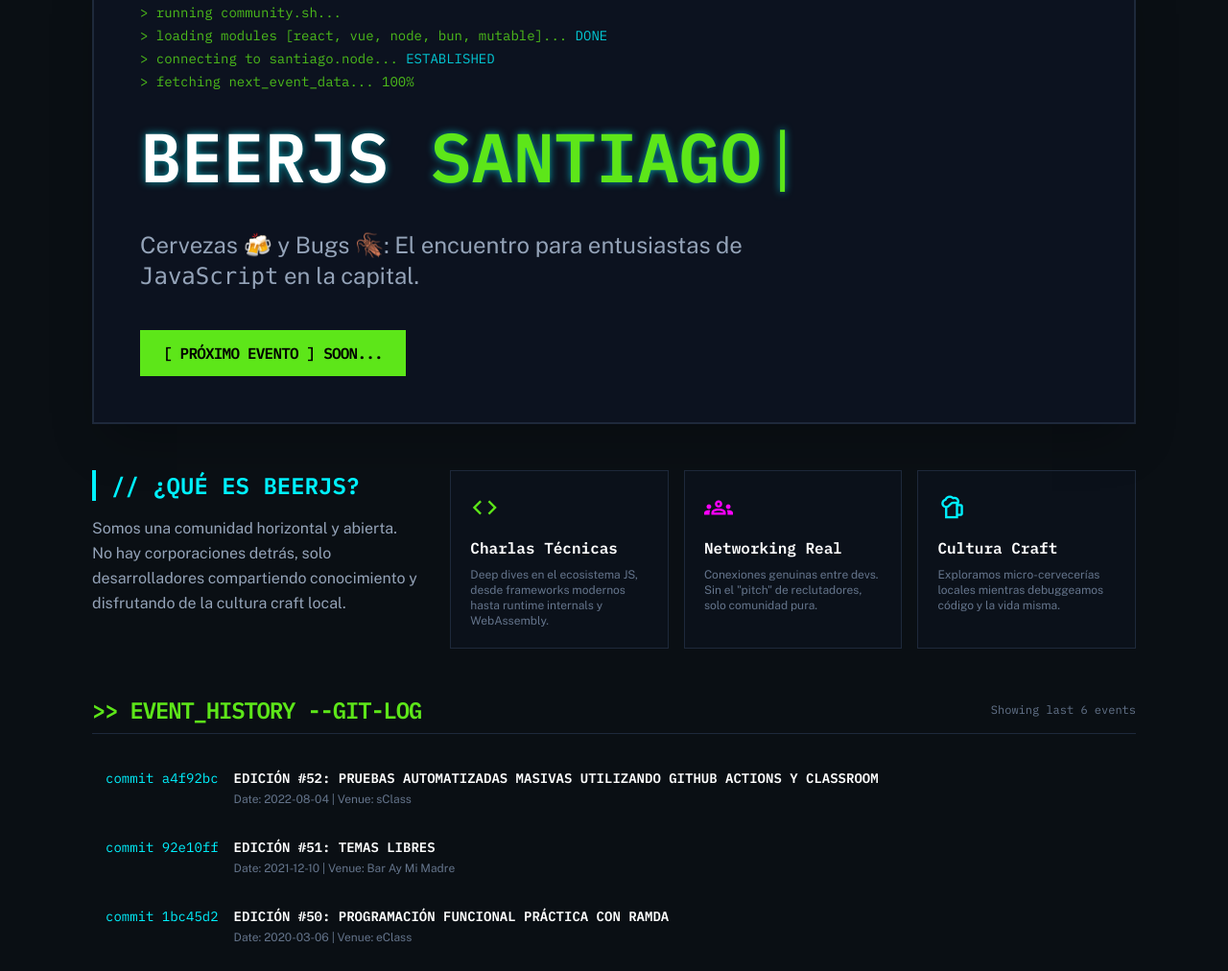
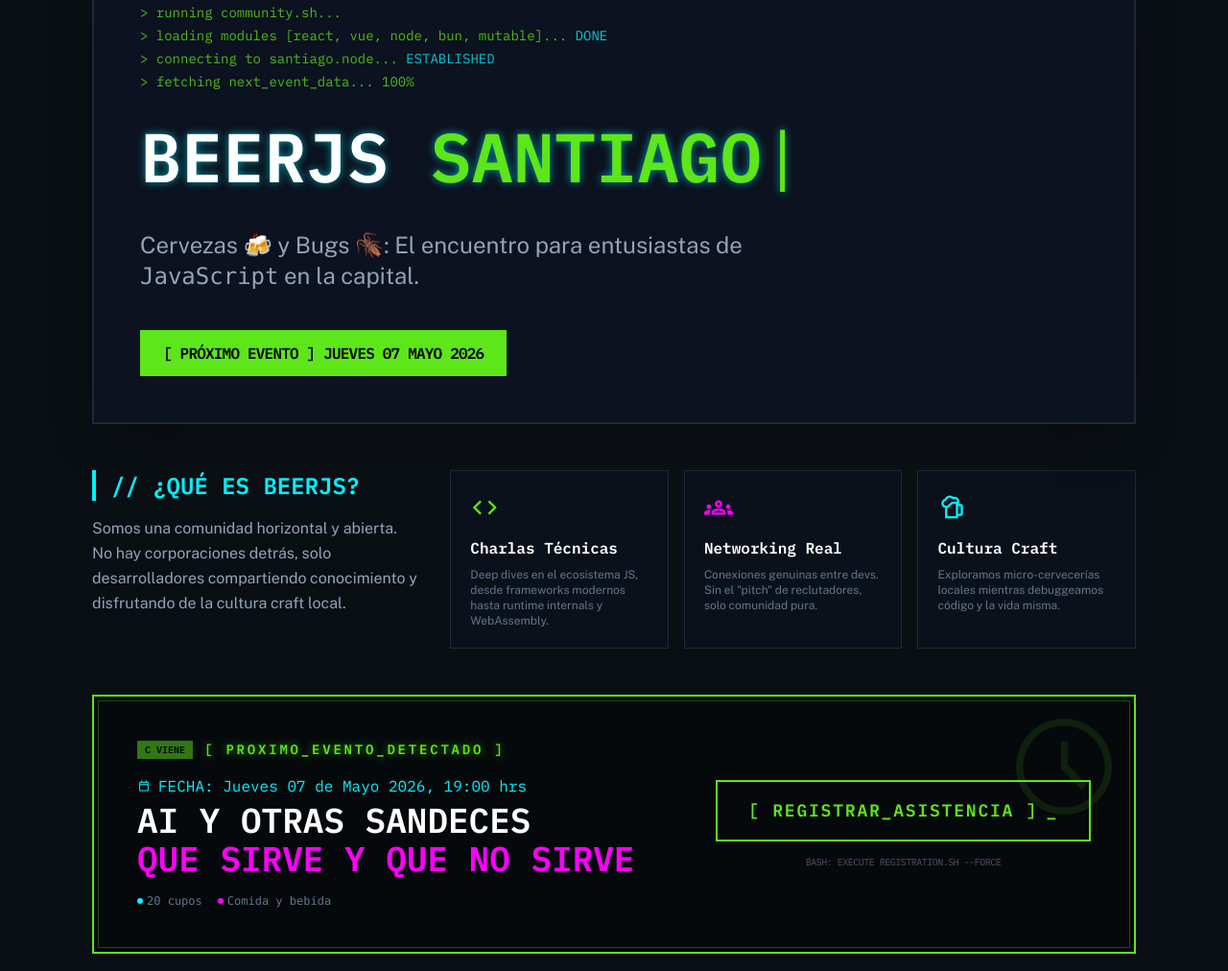
Before and after one commit to devschile/beerjs, a website: page public/index.html in a window 1280 px wide. Shown: the part 128-1140 px from the top of the page at 96% size. Drawn offline with nearby package versions, Linux system fonts and the light colour scheme.

Commit message:
feat: new edition

```diff
--- a/public/index.html
+++ b/public/index.html
@@ -78,9 +78,9 @@
           Cervezas 🍻 y Bugs 🪳: El encuentro para entusiastas de <code>JavaScript</code> en la capital.
         </p>
         <div class="flex flex-wrap gap-4 pt-6">
-          <a class="bg-hacker-green text-black px-6 py-3 font-bold uppercase tracking-tighter hover:bg-white transition-all"
-            href="#">
-            [ Próximo Evento ] Soon...
+          <a class="inline-block bg-hacker-green text-black px-6 py-3 font-bold uppercase tracking-tighter hover:bg-white transition-all"
+            href="https://guestli.st/816907">
+            [ Próximo Evento ] Jueves 07 Mayo 2026
           </a>
         </div>
       </div>
@@ -113,6 +113,58 @@
           <h3 class="text-white font-bold mb-2">Cultura Craft</h3>
           <p class="text-xs text-slate-500 font-sans">Exploramos micro-cervecerías locales mientras debuggeamos código y
             la vida misma.</p>
+        </div>
+      </div>
+    </section>
+    <!-- NEW SECTION: NEXT EVENT -->
+    <section class="relative border-2 border-hacker-green bg-black/40 p-1 border-glow-green" id="next-event">
+      <div class="border border-hacker-green/30 p-6 md:p-10 relative overflow-hidden">
+        <!-- Background Decoration -->
+        <div class="absolute top-0 right-0 p-2 opacity-10 pointer-events-none select-none">
+          <span class="material-symbols-outlined text-[120px] text-hacker-green">schedule</span>
+        </div>
+        <div class="relative z-10 flex flex-col md:flex-row md:items-center justify-between gap-8">
+          <div class="space-y-4 flex-1">
+            <div class="flex items-center gap-3">
+              <span class="bg-hacker-green text-black px-2 py-0.5 text-[10px] font-black uppercase animate-pulse">C
+                VIENE</span>
+              <h2 class="text-hacker-green font-bold tracking-[0.2em] text-sm uppercase glow-text-green">
+                [ PROXIMO_EVENTO_DETECTADO ]
+              </h2>
+            </div>
+            <div class="space-y-1">
+              <p class="text-hacker-cyan font-display text-sm md:text-base mb-1 flex items-center gap-2">
+                <span class="material-symbols-outlined text-sm">calendar_today</span>
+                FECHA: Jueves 07 de Mayo 2026, 19:00 hrs
+              </p>
+              <h3 class="text-2xl md:text-4xl font-black text-white leading-tight uppercase font-display">
+                AI y otras sandeces <br class="hidden md:block" />
+                <span class="text-hacker-magenta glow-text-magenta">Que sirve y que no sirve</span>
+              </h3>
+            </div>
+            <div class="flex items-center gap-4 text-xs font-mono text-slate-500">
+              <span class="flex items-center gap-1"><span class="w-1.5 h-1.5 bg-hacker-cyan rounded-full"></span> 20
+                cupos</span>
+              <span class="flex items-center gap-1"><span class="w-1.5 h-1.5 bg-hacker-magenta rounded-full"></span>
+                Comida y bebida</span>
+            </div>
+          </div>
+          <div class="shrink-0">
+            <a href="https://guestli.st/816907" role="button"
+              class="group inline-block relative px-8 py-4 bg-transparent border-2 border-hacker-green text-hacker-green hover:bg-hacker-green hover:text-black transition-all duration-300 overflow-hidden">
+              <span class="relative z-10 font-black text-lg tracking-widest flex items-center gap-2">
+                [ REGISTRAR_ASISTENCIA ]
+                <span class="cursor-blink">_</span>
+              </span>
+              <!-- Hover Effect -->
+              <div
+                class="absolute inset-0 bg-white translate-y-full group-hover:translate-y-0 transition-transform duration-300 opacity-20">
+              </div>
+            </a>
+            <p class="text-[10px] text-slate-600 mt-2 text-center uppercase tracking-tighter">
+              bash: execute registration.sh --force
+            </p>
+          </div>
         </div>
       </div>
     </section>
@@ -307,7 +359,7 @@
       <span class="material-symbols-outlined">target</span>
       <span class="text-[8px] uppercase">Mission</span>
     </a>
-    <a class="text-slate-400 hover:text-hacker-green flex flex-col items-center gap-1" href="#">
+    <a class="inline-block text-slate-400 hover:text-hacker-green flex flex-col items-center gap-1" href="https://guestli.st/816907">
       <span class="material-symbols-outlined">event</span>
       <span class="text-[8px] uppercase">Next</span>
     </a>
```
Also changed, not shown: 1 other file.
